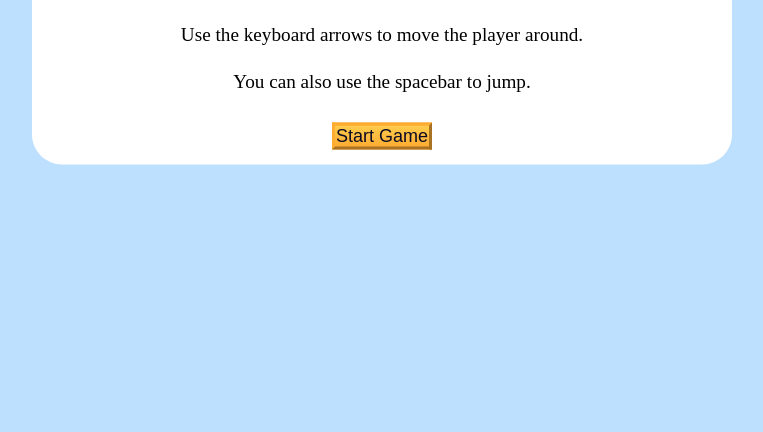
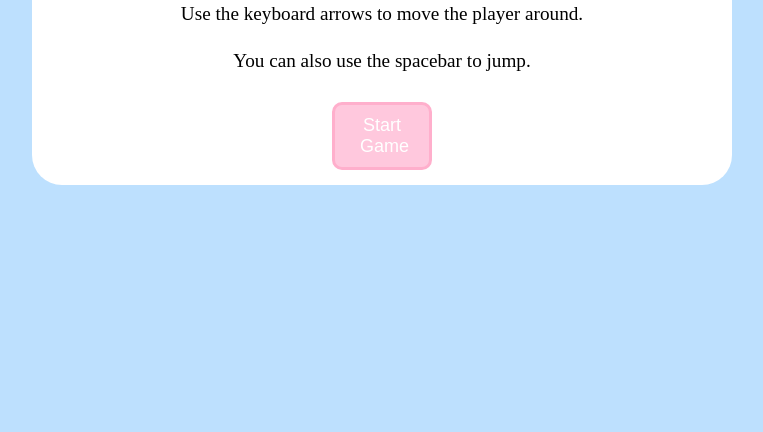
Before and after one commit to Ellen010/runner-game, a plain HTML site: page index.html in a window 1280 px wide. Shown: the part 368-800 px from the top of the page, without its empty margins (258-1021 px from the left). Drawn offline with Linux system fonts and the light colour scheme; a script that the page names is missing.

Commit message:
Update styles.css

```diff
--- a/styles.css
+++ b/styles.css
@@ -6,9 +6,11 @@
 
 :root {
   --main-bg-color: #0a0a23;
-  --section-bg-color: #ffffff;
+  --white: #ffffff;
   --golden-yellow: #feac32;
   --sky: #bde0fe;
+  --pink: #ffc8dd;
+  --dpink: #ffafcc;
 }
 
 body {
@@ -16,7 +18,7 @@ body {
 }
 
 .start-screen {
-  background-color: var(--section-bg-color);
+  background-color: var(--white);
   width: 100%;
   position: absolute;
   top: 50%;
@@ -43,12 +45,13 @@ body {
   cursor: pointer;
   width: 100px;
   margin: 10px;
-  color: #0a0a23;
+  color: var(--white);
   font-size: 18px;
-  background-color: var(--golden-yellow);
-  background-image: linear-gradient(#fecc4c, #ffac33);
-  border-color: var(--golden-yellow);
+  background-color: var(--pink);
+  border: 2px solid var(--dpink);
   border-width: 3px;
+ padding: 10px 25px 10px 25px;
+ border-radius: 10px;
 }
 
 .btn:hover {
```
